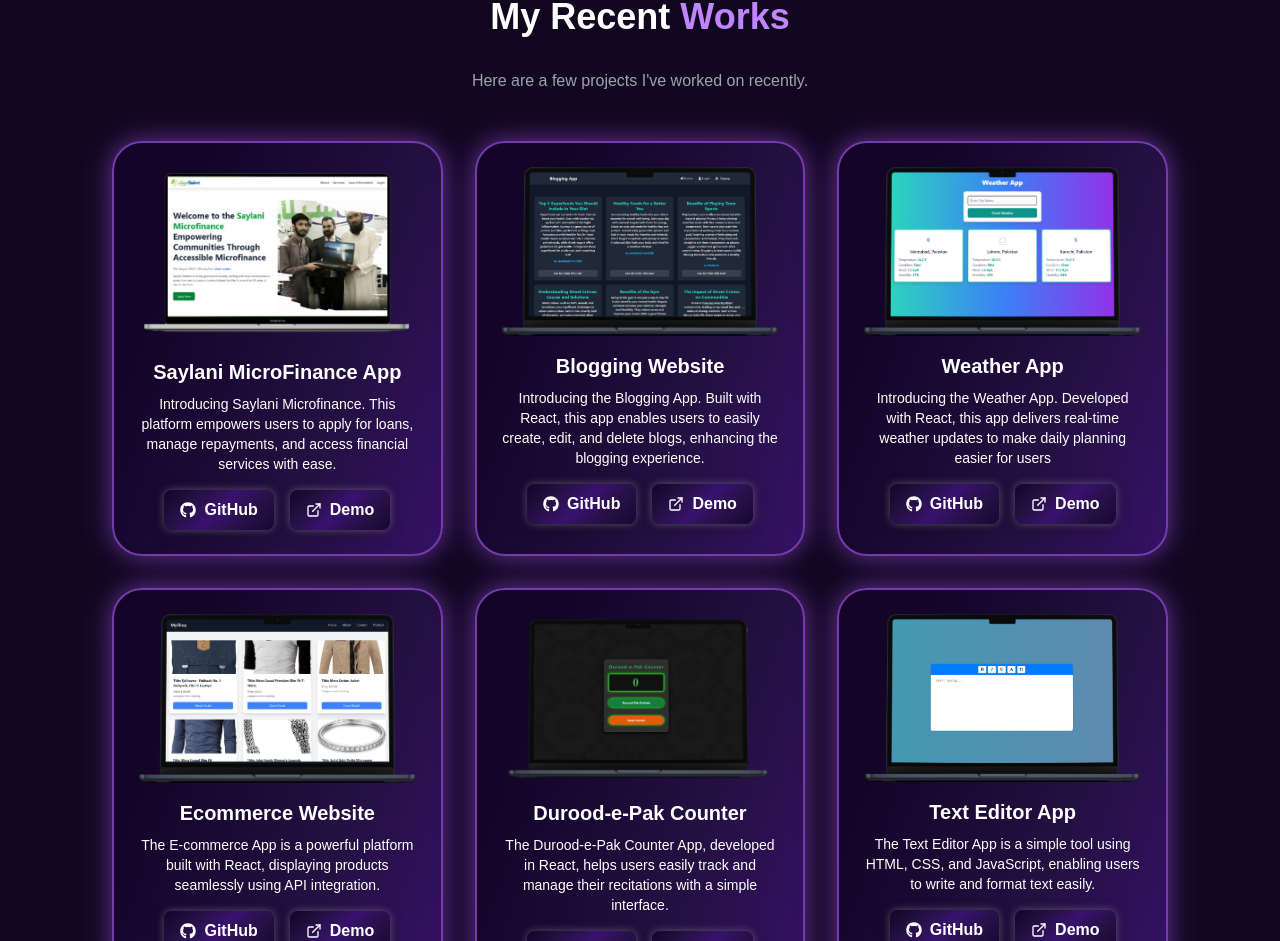
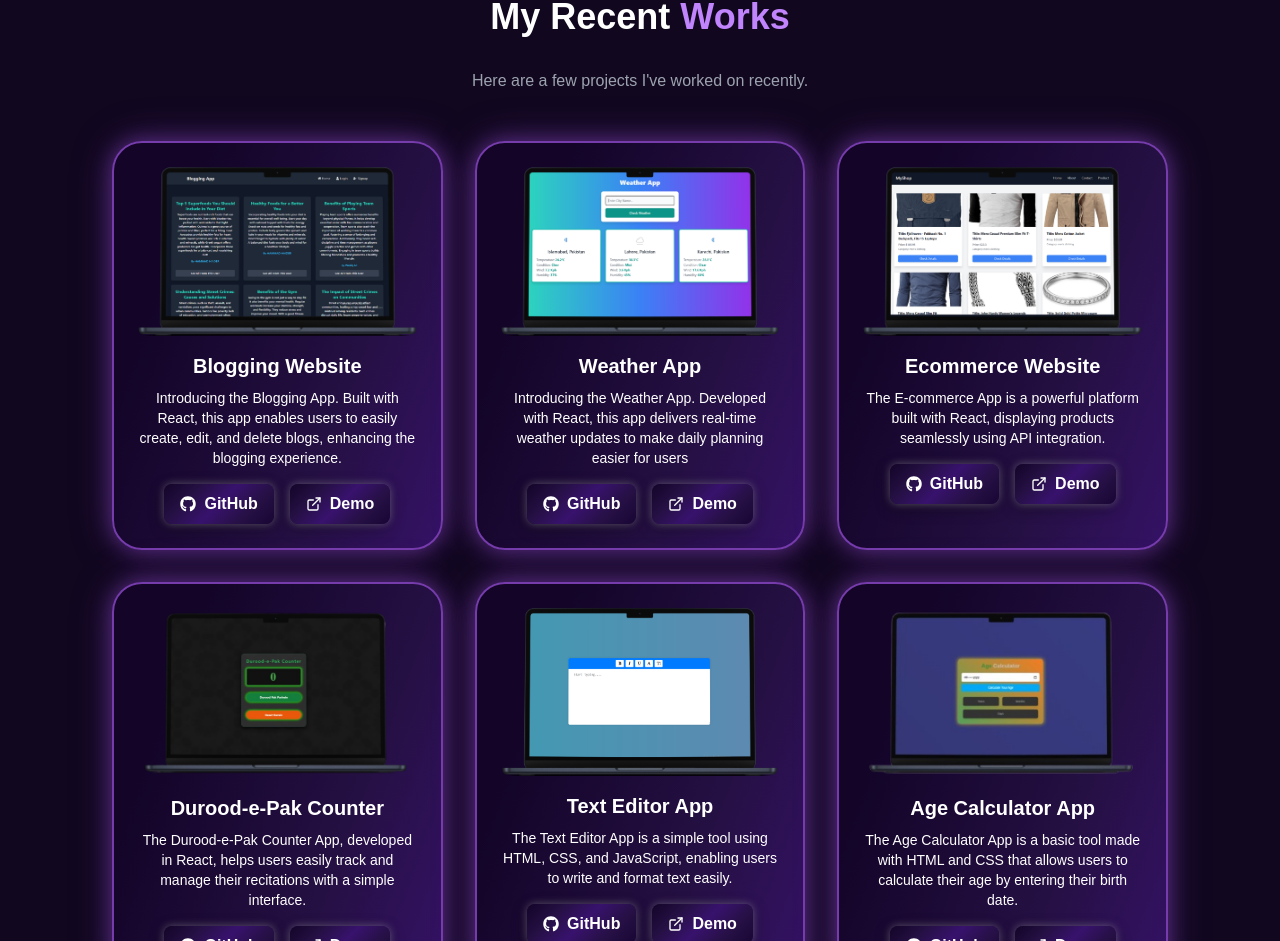
Before and after one commit to AbdulRafay54/MyWebDevPortfolio, a Next.js app: page / in a window 1280 px wide. Shown: the part 2168-3109 px from the top of the page. Built offline with nearby package versions, Linux system fonts and the light colour scheme; a web font is replaced by a local one.

Commit message:
some changes

```diff
--- a/app/components/Projects/page.js
+++ b/app/components/Projects/page.js
@@ -1,7 +1,7 @@
 import React from "react";
 import Image from "next/image";
 import Link from "next/link";
-import { FaGithub } from "react-icons/fa";
+import { FaGithub, FaWhatsapp } from "react-icons/fa";
 import { FiExternalLink } from "react-icons/fi";
 import "aos/dist/aos.css";
 const Projects = () => {
@@ -21,38 +21,39 @@
         className="grid grid-cols-1 sm:grid-cols-2 lg:grid-cols-3 gap-8"
         data-aos="zoom-in-up"
       >
-        {/* Project Card 1 */}
+        {/* Project Card 2
 <div className="portfolio-card flex flex-col items-center p-6 rounded-lg shadow-lg">
   <Image
-            src="/images/saylani.png"
-            alt="Blogging Website"
+    src="/images/bloomenvy.png" // apni image ka path update kar lena
+    alt="Bloom Envy"
     width={400}
     height={380}
     className="rounded-lg mb-4 w-[480px] h-[175px]"
     crossOrigin="anonymous"
   />
-          <h2 className="text-xl font-semibold mb-2">Saylani MicroFinance App</h2>
+  <h2 className="text-xl font-semibold mb-2">Bloom Envy – Gifting Store</h2>
   <p className="text-gray-400 text-sm mb-4 text-center">
-          Introducing Saylani Microfinance. This platform empowers users to apply for loans, manage repayments, and access financial services with ease.
+    Bloom Envy is a creative online store offering customized chocolate bouquets, gift baskets, and Eidi cards for special occasions like Eid, birthdays, and more.
   </p>
   <div className="flex space-x-4">
     <Link
-              href="https://github.com/AbdulRafay54/Microfinance-Frontend"
+      href="https://www.instagram.com/bloom_envy16"
       className="portfolio-button"
       target="_blank"
     >
-              <FaGithub className="mr-2" /> GitHub
+      <FiExternalLink className="mr-2" /> Instagram
     </Link>
 
     <Link
-              href="https://microfinance-frontend-alpha.vercel.app/"
+      href="https://wa.me/923303949866"
       className="portfolio-button"
       target="_blank"
     >
-              <FiExternalLink className="mr-2" /> Demo
+      <FaWhatsapp className="mr-2" /> WhatsApp
     </Link>
   </div>
-        </div>
+</div> */}
+
         <div className="portfolio-card flex flex-col items-center p-6 rounded-lg shadow-lg">
           <Image
             src="/images/laptop-blog.png"
```
Also changed, not shown: 1 other file (tests, documents, lock files or other folders). Lines whose indentation alone changed are shown as unchanged.
